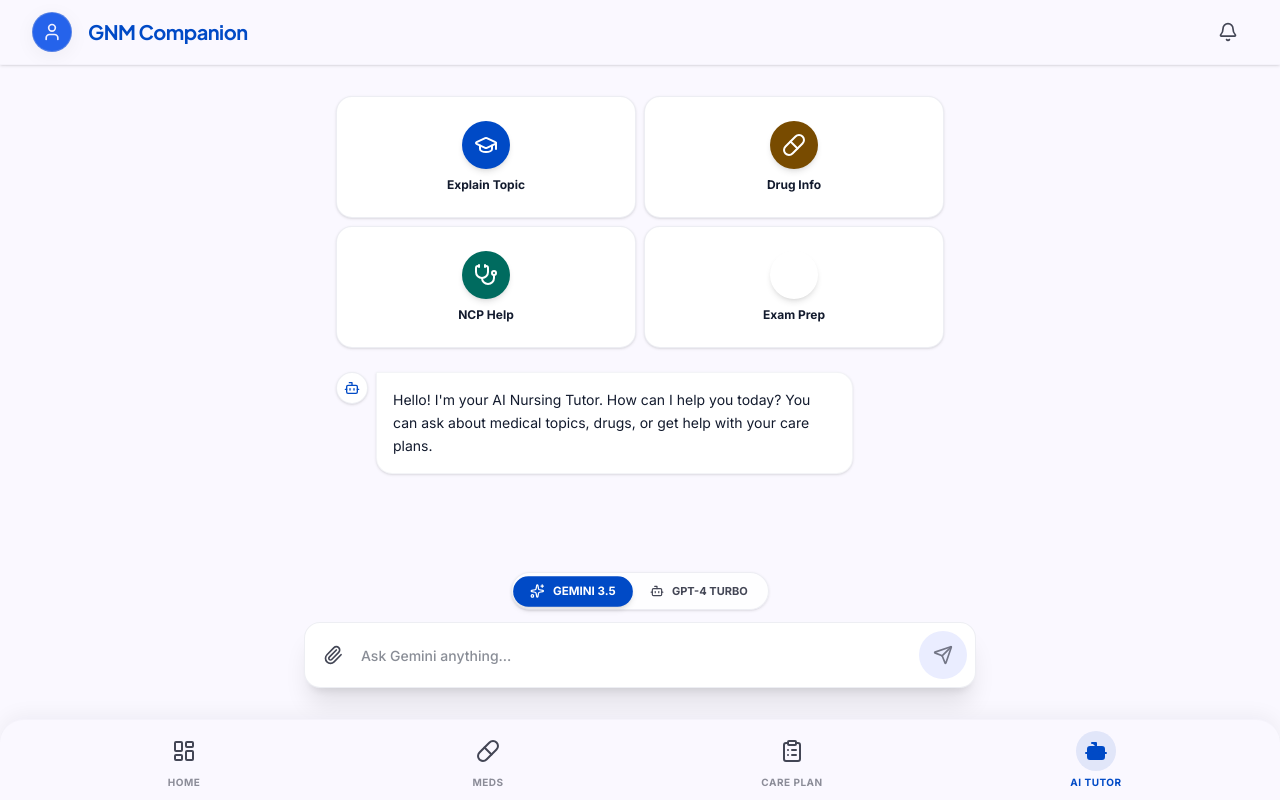
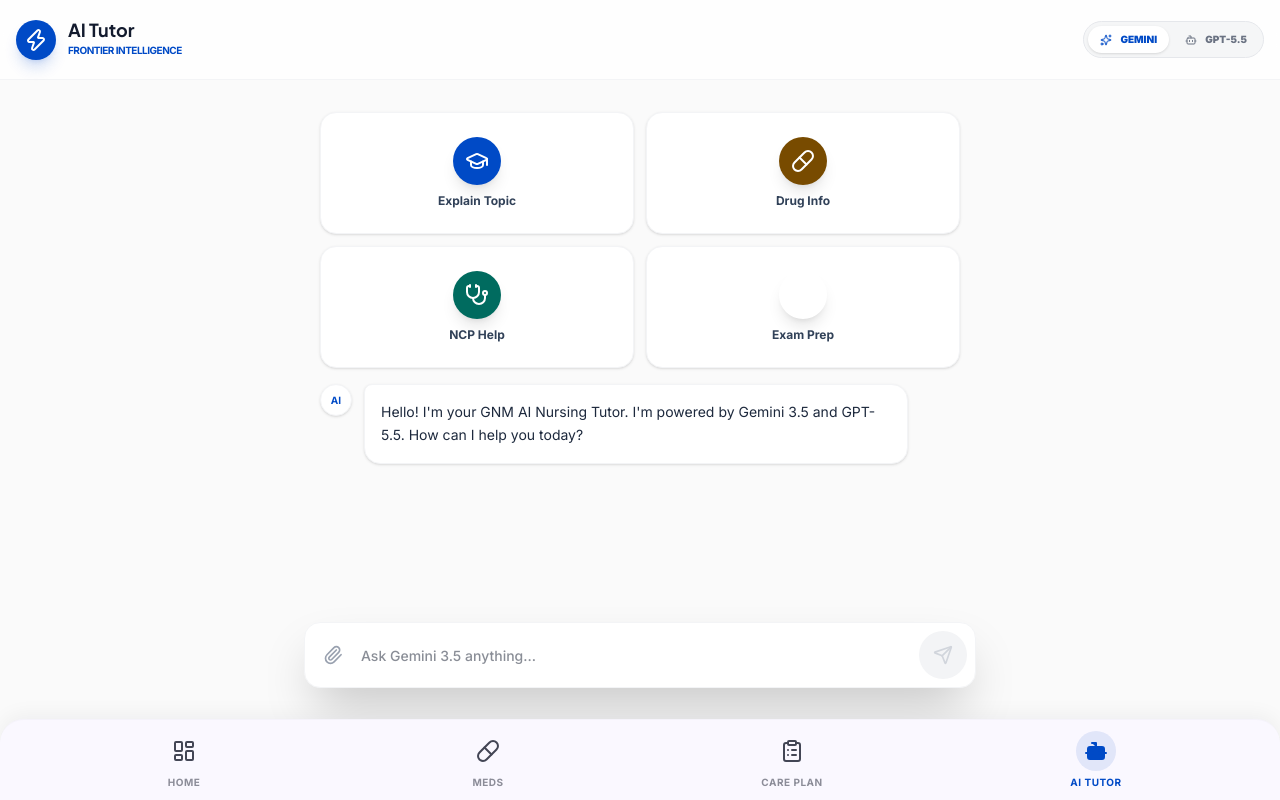
Before and after one commit to itsleo4/gnm, a Next.js app: page /assistant in a window 1280 px wide. Built offline with nearby package versions, Linux system fonts and the light colour scheme.

Commit message:
Feature: GPT-5.5 Instant with Auto-Downgrade to Mini and AI Assistant UI overhaul

```diff
--- a/src/app/actions/ai.ts
+++ b/src/app/actions/ai.ts
@@ -7,24 +7,39 @@
 
   try {
     if (model === "openai") {
-      return await getComplexAIResponse(prompt);
+      const result = await getComplexAIResponse(prompt);
+      // We return an object now for OpenAI to handle the downgrade UI
+      return {
+        text: result.content,
+        model: result.modelUsed,
+        downgraded: result.downgraded
+      };
     } else {
-      return await getSimpleAIResponse(prompt);
+      const text = await getSimpleAIResponse(prompt);
+      return {
+        text: text,
+        model: "gemini-3.5-flash",
+        downgraded: false
+      };
     }
   } catch (error: any) {
     console.error("AI Action Error:", error);
 
-    // In dev, provide specific error info. In prod, keep it clean.
     if (isDev) {
-      return `[DEV ERROR] ${model.toUpperCase()} | Status: ${error.status || "FAIL"} | Message: ${error.message || "Unknown error"}`;
+      return {
+        error: true,
+        message: `[DEV ERROR] ${model.toUpperCase()} | Status: ${error.status || "FAIL"} | Message: ${error.message || "Unknown error"}`
+      };
     }
 
-    return "The AI assistant is temporarily unavailable. Please try again in a few moments.";
+    return {
+      error: true,
+      message: "The AI assistant is temporarily unavailable. Please try again in a few moments."
+    };
   }
 }
 
 export async function getAIStatus() {
-  // Only return status in development
   if (process.env.NODE_ENV !== "development") return null;
   return getInternalAIStatus();
 }
--- a/src/app/assistant/page.tsx
+++ b/src/app/assistant/page.tsx
@@ -13,11 +13,14 @@
   FileText,
   GraduationCap,
   Loader2,
-  MoreVertical,
-  Paperclip
+  Paperclip,
+  Zap,
+  Info,
+  AlertTriangle
 } from "lucide-react";
 import { motion, AnimatePresence } from "framer-motion";
 import { cn } from "@/lib/utils";
+import { askAI } from "@/app/actions/ai";
 
 const MODES = [
   { id: "explain", label: "Explain Topic", icon: GraduationCap, color: "bg-primary" },
@@ -30,23 +33,23 @@
   id: string;
   role: "user" | "assistant";
   content: string;
-  type?: "simple" | "complex";
+  sourceModel?: string;
+  isDowngraded?: boolean;
 };
-
-import { askAI } from "@/app/actions/ai";
 
 export default function AssistantPage() {
   const [messages, setMessages] = useState<Message[]>([
     {
       id: "1",
       role: "assistant",
-      content: "Hello! I'm your AI Nursing Tutor. How can I help you today? You can ask about medical topics, drugs, or get help with your care plans.",
+      content: "Hello! I'm your GNM AI Nursing Tutor. I'm powered by Gemini 3.5 and GPT-5.5. How can I help you today?",
     }
   ]);
   const [input, setInput] = useState("");
   const [isLoading, setIsLoading] = useState(false);
   const [activeMode, setActiveMode] = useState<string | null>(null);
-  const [selectedModel, setSelectedModel] = useState<"gemini" | "openai">("gemini");
+  const [selectedProvider, setSelectedProvider] = useState<"gemini" | "openai">("gemini");
+  const [showLimitNotice, setShowLimitNotice] = useState(false);
 
   const scrollRef = useRef<HTMLDivElement>(null);
 
@@ -54,7 +57,7 @@
     if (scrollRef.current) {
       scrollRef.current.scrollTop = scrollRef.current.scrollHeight;
     }
-  }, [messages]);
+  }, [messages, isLoading]);
 
   const handleSend = async () => {
     if (!input.trim() || isLoading) return;
@@ -68,21 +71,33 @@
     setMessages(prev => [...prev, userMessage]);
     setInput("");
     setIsLoading(true);
+    setShowLimitNotice(false);
 
     try {
-      const response = await askAI(input, selectedModel);
+      const response = await askAI(input, selectedProvider);
+
+      if (response.error) {
+        throw new Error(response.message);
+      }
+
       const aiMessage: Message = {
         id: (Date.now() + 1).toString(),
         role: "assistant",
-        content: response,
-        type: selectedModel === "openai" ? "complex" : "simple",
+        content: response.text,
+        sourceModel: response.model,
+        isDowngraded: response.downgraded,
       };
+
+      if (response.downgraded) {
+        setShowLimitNotice(true);
+      }
+
       setMessages(prev => [...prev, aiMessage]);
-    } catch (error) {
+    } catch (error: any) {
       const errorMessage: Message = {
         id: (Date.now() + 1).toString(),
         role: "assistant",
-        content: "I encountered an error processing your request. Please try again later.",
+        content: error.message || "I encountered an error. Please check your keys or connection.",
       };
       setMessages(prev => [...prev, errorMessage]);
     } finally {
@@ -91,87 +106,141 @@
   };
 
   return (
-    <div className="min-h-screen bg-surface flex flex-col h-screen overflow-hidden">
-      <TopBar />
+    <div className="min-h-screen bg-[#fafafa] flex flex-col h-screen overflow-hidden">
+      {/* Custom Top Header with Provider Toggle */}
+      <header className="fixed top-0 w-full h-20 bg-white/80 backdrop-blur-xl border-b border-gray-100 z-50 flex items-center justify-between px-md">
+        <div className="flex items-center gap-3">
+          <div className="w-10 h-10 rounded-xl bg-primary flex items-center justify-center text-white shadow-lg shadow-primary/20">
+            <Zap className="w-6 h-6" />
+          </div>
+          <div>
+            <h1 className="font-plus-jakarta font-bold text-lg leading-none">AI Tutor</h1>
+            <p className="text-[10px] font-bold text-primary uppercase tracking-tighter mt-1">Frontier Intelligence</p>
+          </div>
+        </div>
+
+        {/* TOP RIGHT PROVIDER SELECTOR */}
+        <div className="bg-gray-100/80 p-1 rounded-xl flex items-center gap-1 border border-gray-200">
+          <button
+            onClick={() => setSelectedProvider("gemini")}
+            className={cn(
+              "px-3 py-1.5 rounded-lg text-[10px] font-black transition-all flex items-center gap-2",
+              selectedProvider === "gemini" ? "bg-white text-primary shadow-sm" : "text-gray-500 hover:bg-white/50"
+            )}
+          >
+            <Sparkles className="w-3 h-3" />
+            GEMINI
+          </button>
+          <button
+            onClick={() => setSelectedProvider("openai")}
+            className={cn(
+              "px-3 py-1.5 rounded-lg text-[10px] font-black transition-all flex items-center gap-2",
+              selectedProvider === "openai" ? "bg-black text-white shadow-sm" : "text-gray-500 hover:bg-white/50"
+            )}
+          >
+            <Bot className="w-3 h-3" />
+            GPT-5.5
+          </button>
+        </div>
+      </header>
 
       {/* Chat Area */}
-      <main className="flex-1 pt-20 pb-40 overflow-y-auto scroll-smooth" ref={scrollRef}>
-        <div className="container-responsive max-w-2xl space-y-lg py-md">
+      <main className="flex-1 pt-24 pb-48 overflow-y-auto scrollbar-hide" ref={scrollRef}>
+        <div className="container-responsive max-w-2xl space-y-md py-md px-4">
+
+          {/* Quick Info & Notice */}
+          <AnimatePresence>
+            {showLimitNotice && (
+              <motion.div
+                initial={{ opacity: 0, y: -10 }}
+                animate={{ opacity: 1, y: 0 }}
+                exit={{ opacity: 0 }}
+                className="bg-amber-50 border border-amber-200 rounded-xl p-3 flex items-start gap-3 mb-4"
+              >
+                <AlertTriangle className="w-5 h-5 text-amber-500 shrink-0" />
+                <p className="text-[11px] font-bold text-amber-700 leading-tight">
+                  GPT-5.5 Instant limit reached. Automatically shifted to <span className="underline">GPT-5.5 Mini</span> for uninterrupted high-volume study.
+                </p>
+              </motion.div>
+            )}
+          </AnimatePresence>
+
           {/* Modes Grid */}
           {messages.length <= 1 && (
             <motion.section
               initial={{ opacity: 0, scale: 0.9 }}
               animate={{ opacity: 1, scale: 1 }}
-              className="grid grid-cols-2 gap-sm"
+              className="grid grid-cols-2 gap-3"
             >
               {MODES.map((mode) => (
                 <button
                   key={mode.id}
                   onClick={() => {
                     setActiveMode(mode.id);
-                    setInput(`Tell me about ${mode.label}...`);
+                    setInput(`GNM Tutor: ${mode.label} for...`);
                   }}
                   className={cn(
-                    "flex flex-col items-center gap-2 p-lg rounded-2xl border border-outline-variant/30 bg-white shadow-sm transition-all active:scale-95 text-center",
+                    "flex flex-col items-center gap-2 p-6 rounded-2xl border border-gray-100 bg-white shadow-sm transition-all active:scale-95 text-center group hover:border-primary/30",
                     activeMode === mode.id && "ring-2 ring-primary border-primary"
                   )}
                 >
-                  <div className={cn("w-12 h-12 rounded-xl flex items-center justify-center text-white shadow-md", mode.color)}>
+                  <div className={cn("w-12 h-12 rounded-xl flex items-center justify-center text-white shadow-lg transition-transform group-hover:scale-110", mode.color)}>
                     <mode.icon className="w-6 h-6" />
                   </div>
-                  <span className="font-bold text-xs text-on-surface">{mode.label}</span>
+                  <span className="font-bold text-xs text-slate-700">{mode.label}</span>
                 </button>
               ))}
             </motion.section>
           )}
 
           {/* Messages */}
-          <div className="space-y-md">
+          <div className="space-y-6">
             {messages.map((msg) => (
               <motion.div
                 key={msg.id}
-                initial={{ opacity: 0, y: 10, x: msg.role === "user" ? 20 : -20 }}
-                animate={{ opacity: 1, y: 0, x: 0 }}
+                initial={{ opacity: 0, y: 10 }}
+                animate={{ opacity: 1, y: 0 }}
                 className={cn(
-                  "flex gap-sm max-w-[85%]",
-                  msg.role === "user" ? "ml-auto flex-row-reverse" : "mr-auto"
+                  "flex gap-3",
+                  msg.role === "user" ? "flex-row-reverse" : "flex-row"
                 )}
               >
                 <div className={cn(
-                  "w-8 h-8 rounded-full flex items-center justify-center shrink-0 shadow-sm",
-                  msg.role === "user" ? "bg-primary text-white" : "bg-white text-primary border border-outline-variant/30"
+                  "w-8 h-8 rounded-lg flex items-center justify-center shrink-0 shadow-sm font-bold text-[10px]",
+                  msg.role === "user" ? "bg-primary text-white" : "bg-white text-primary border border-gray-100"
                 )}>
-                  {msg.role === "user" ? <User className="w-4 h-4" /> : <Bot className="w-4 h-4" />}
+                  {msg.role === "user" ? "U" : "AI"}
                 </div>
-                <div className={cn(
-                  "p-md rounded-2xl shadow-sm text-sm leading-relaxed",
-                  msg.role === "user"
-                    ? "bg-primary text-white rounded-tr-none"
-                    : "bg-white text-on-surface rounded-tl-none border border-outline-variant/20"
-                )}>
-                  {msg.type && (
-                    <div className="flex items-center gap-1.5 mb-2 opacity-70">
-                      <Sparkles className="w-3.5 h-3.5" />
-                      <span className="text-[10px] font-bold uppercase tracking-widest">
-                        {msg.type === "complex" ? "ChatGPT (GPT-4o)" : "Google Gemini 3.5"}
+                <div className="flex flex-col gap-1 max-w-[85%]">
+                  {msg.role === "assistant" && msg.sourceModel && (
+                    <div className="flex items-center gap-2 px-1">
+                      <span className={cn(
+                        "text-[9px] font-black uppercase tracking-widest px-1.5 py-0.5 rounded",
+                        msg.isDowngraded ? "bg-amber-100 text-amber-700" : "bg-slate-100 text-slate-500"
+                      )}>
+                        {msg.sourceModel}
                       </span>
+                      {msg.isDowngraded && <Info className="w-3 h-3 text-amber-500" />}
                     </div>
                   )}
-                  {msg.content}
+                  <div className={cn(
+                    "p-4 rounded-2xl shadow-sm text-sm leading-relaxed",
+                    msg.role === "user"
+                      ? "bg-primary text-white rounded-tr-sm"
+                      : "bg-white text-slate-800 rounded-tl-sm border border-gray-100"
+                  )}>
+                    {msg.content}
+                  </div>
                 </div>
               </motion.div>
             ))}
 
             {isLoading && (
-              <div className="flex gap-sm mr-auto items-center">
-                <div className="w-8 h-8 rounded-full bg-white text-primary border border-outline-variant/30 flex items-center justify-center shadow-sm">
-                  <Bot className="w-4 h-4" />
+              <div className="flex gap-3 items-center">
+                <div className="w-8 h-8 rounded-lg bg-white border border-gray-100 flex items-center justify-center shadow-sm">
+                  <Loader2 className="w-4 h-4 animate-spin text-primary" />
                 </div>
-                <div className="flex gap-1">
-                  <motion.div animate={{ opacity: [0.3, 1, 0.3] }} transition={{ repeat: Infinity, duration: 1 }} className="w-1.5 h-1.5 bg-primary rounded-full" />
-                  <motion.div animate={{ opacity: [0.3, 1, 0.3] }} transition={{ repeat: Infinity, duration: 1, delay: 0.2 }} className="w-1.5 h-1.5 bg-primary rounded-full" />
-                  <motion.div animate={{ opacity: [0.3, 1, 0.3] }} transition={{ repeat: Infinity, duration: 1, delay: 0.4 }} className="w-1.5 h-1.5 bg-primary rounded-full" />
-                </div>
+                <p className="text-[10px] font-bold text-gray-400">AI remains thinking...</p>
               </div>
             )}
           </div>
@@ -179,43 +248,17 @@
       </main>
 
       {/* Input Container */}
-      <footer className="fixed bottom-24 w-full px-md pb-md">
-        <div className="max-w-2xl mx-auto space-y-3">
-          {/* Model Selector */}
-          <div className="flex justify-center">
-            <div className="bg-white/80 backdrop-blur-md border border-outline-variant/30 rounded-full p-1 flex items-center gap-1 shadow-sm">
-              <button
-                onClick={() => setSelectedModel("gemini")}
-                className={cn(
-                  "px-4 py-1.5 rounded-full text-[11px] font-bold transition-all flex items-center gap-2",
-                  selectedModel === "gemini" ? "bg-primary text-white shadow-md scale-105" : "text-on-surface-variant hover:bg-surface-container"
-                )}
-              >
-                <Sparkles className="w-3.5 h-3.5" />
-                GEMINI 3.5
-              </button>
-              <button
-                onClick={() => setSelectedModel("openai")}
-                className={cn(
-                  "px-4 py-1.5 rounded-full text-[11px] font-bold transition-all flex items-center gap-2",
-                  selectedModel === "openai" ? "bg-inverse-surface text-inverse-on-surface shadow-md scale-105" : "text-on-surface-variant hover:bg-surface-container"
-                )}
-              >
-                <Bot className="w-3.5 h-3.5" />
-                GPT-4 TURBO
-              </button>
-            </div>
-          </div>
-
-          <div className="bg-white rounded-2xl shadow-xl border border-outline-variant/30 p-2 flex items-center gap-2">
-            <button className="w-10 h-10 rounded-xl hover:bg-surface-container flex items-center justify-center text-on-surface-variant">
+      <footer className="fixed bottom-24 w-full px-4 pb-4">
+        <div className="max-w-2xl mx-auto">
+          <div className="bg-white rounded-2xl shadow-2xl border border-gray-100 p-2 flex items-center gap-2">
+            <button className="w-10 h-10 rounded-xl hover:bg-gray-50 flex items-center justify-center text-gray-400">
               <Paperclip className="w-5 h-5" />
             </button>
             <input
               value={input}
               onChange={(e) => setInput(e.target.value)}
               onKeyDown={(e) => e.key === "Enter" && handleSend()}
-              placeholder={selectedModel === "gemini" ? "Ask Gemini anything..." : "Ask GPT-4 Turbo anything..."}
+              placeholder={`Ask ${selectedProvider === "gemini" ? "Gemini 3.5" : "GPT-5.5"} anything...`}
               className="flex-1 bg-transparent border-none focus:ring-0 text-sm font-medium h-12"
             />
             <button
@@ -224,11 +267,11 @@
               className={cn(
                 "w-12 h-12 rounded-xl flex items-center justify-center transition-all active:scale-95",
                 input.trim()
-                  ? selectedModel === "openai" ? "bg-inverse-surface text-white shadow-lg" : "bg-primary text-white shadow-lg"
-                  : "bg-surface-container text-outline"
+                  ? selectedProvider === "openai" ? "bg-black text-white shadow-lg" : "bg-primary text-white shadow-lg"
+                  : "bg-gray-100 text-gray-300"
               )}
             >
-              {isLoading ? <Loader2 className="w-5 h-5 animate-spin" /> : <Send className="w-5 h-5" />}
+              <Send className="w-5 h-5" />
             </button>
           </div>
         </div>
--- a/src/lib/ai/index.ts
+++ b/src/lib/ai/index.ts
@@ -40,13 +40,8 @@
 function getGeminiModel(modelName: string = "gemini-3.5-flash") {
   const key = process.env.GEMINI_API_KEY;
   if (!key) throw new Error("GEMINI_API_KEY_MISSING");
-
-  // Initialize with the v1 version explicitly to support the newest Gemini 3.5 architecture
   const genAI = new GoogleGenerativeAI(key);
-  return genAI.getGenerativeModel({
-    model: modelName,
-    safetySettings
-  });
+  return genAI.getGenerativeModel({ model: modelName, safetySettings });
 }
 
 function getOpenAIClient() {
@@ -56,7 +51,6 @@
 }
 
 export async function getSimpleAIResponse(prompt: string) {
-  // UPGRADED TO GEMINI 3.5 FLASH (Launched May 2026)
   const model = "gemini-3.5-flash";
   try {
     const gemini = getGeminiModel(model);
@@ -65,40 +59,63 @@
     updateStatus("Gemini", model, "Connected");
     return text;
   } catch (error: any) {
-    console.error("[GEMINI 3.5 ERROR]", error);
     updateStatus("Gemini", model, `Error ${error.status || "FAIL"}`, error.message);
-
-    // Automatic fallback to 1.5 if the account hasn't been provisioned for 3.5 yet
-    if (error?.status === 404) {
-      try {
-        const fallbackModel = "gemini-1.5-flash";
-        const geminiFallback = getGeminiModel(fallbackModel);
-        const result = await geminiFallback.generateContent(prompt);
-        return result.response.text();
-      } catch (inner) {
-        throw error; // Throw original 404
-      }
-    }
     throw error;
   }
 }
 
-export async function getComplexAIResponse(prompt: string) {
-  // Using gpt-4o as the complex counterpart
-  const model = "gpt-4o";
+/**
+ * Advanced GPT handler with auto-downgrade logic for GPT-5.5 series
+ */
+export async function getComplexAIResponse(prompt: string, forcedModel?: string) {
+  const primaryModel = forcedModel || "gpt-5.5-instant";
+  const fallbackModel = "gpt-5.5-mini";
+
+  const client = getOpenAIClient();
+
   try {
-    const client = getOpenAIClient();
+    // Attempt with Primary Model (GPT-5.5 Instant)
     const response = await client.chat.completions.create({
-      model,
+      model: primaryModel,
       messages: [
         { role: "system", content: "You are a professional GNM assistant." },
         { role: "user", content: prompt }
       ],
     });
-    updateStatus("OpenAI", model, "Connected");
-    return response.choices[0].message.content || "";
+
+    updateStatus("OpenAI", primaryModel, "Connected");
+    return {
+      content: response.choices[0].message.content || "",
+      modelUsed: primaryModel,
+      downgraded: false
+    };
   } catch (error: any) {
-    updateStatus("OpenAI", model, `Error ${error.status || "FAIL"}`, error.message);
+    // Check if it's a Rate Limit (429) or Tier restriction
+    if (error?.status === 429 || error?.code === 'rate_limit_exceeded' || error?.status === 403) {
+      console.warn(`[GPT-5.5 LIMIT] ${primaryModel} limit reached. Auto-downgrading to ${fallbackModel}.`);
+
+      try {
+        const fallbackResponse = await client.chat.completions.create({
+          model: fallbackModel,
+          messages: [
+            { role: "system", content: "You are a professional GNM assistant. (Running in Mini mode due to limit)" },
+            { role: "user", content: prompt }
+          ],
+        });
+
+        updateStatus("OpenAI", fallbackModel, "Connected (Downgraded)");
+        return {
+          content: fallbackResponse.choices[0].message.content || "",
+          modelUsed: fallbackModel,
+          downgraded: true
+        };
+      } catch (innerError: any) {
+        updateStatus("OpenAI", fallbackModel, `Error ${innerError.status || "FAIL"}`, innerError.message);
+        throw innerError;
+      }
+    }
+
+    updateStatus("OpenAI", primaryModel, `Error ${error.status || "FAIL"}`, error.message);
     throw error;
   }
 }
```
